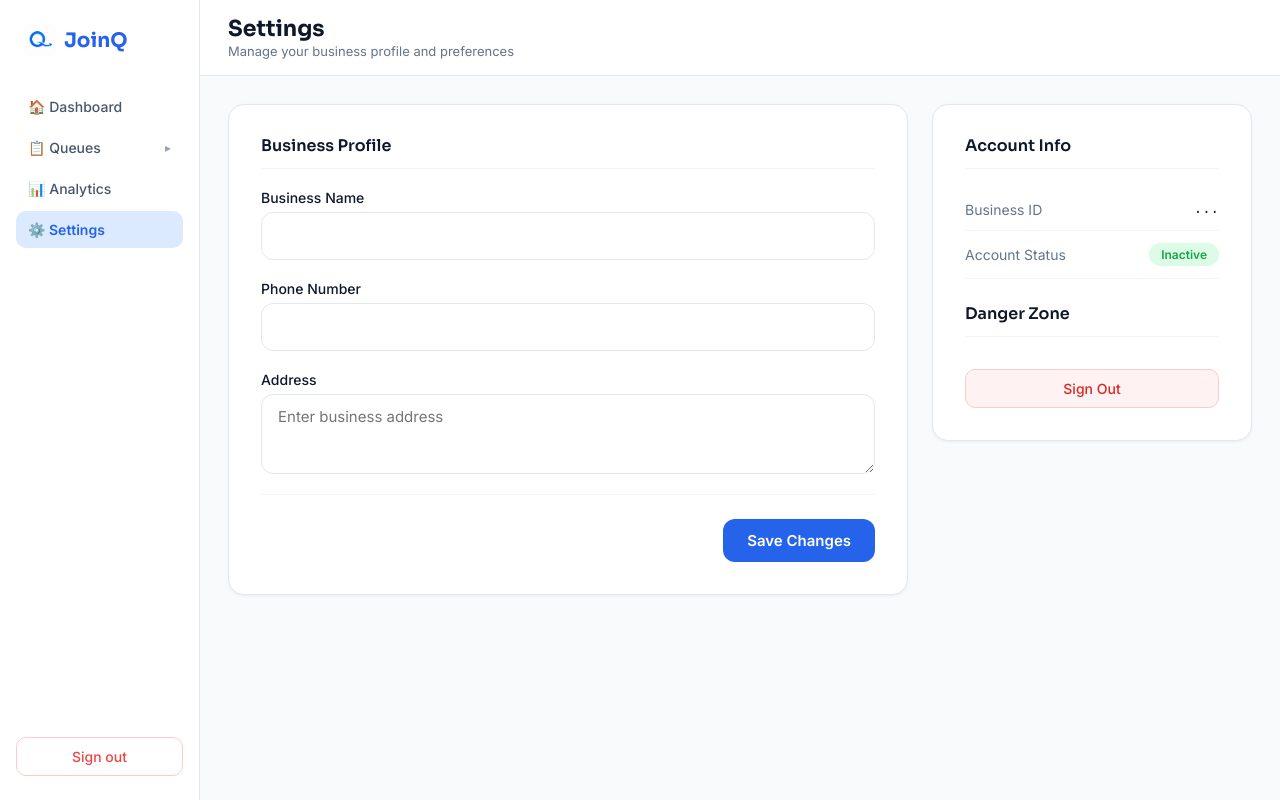
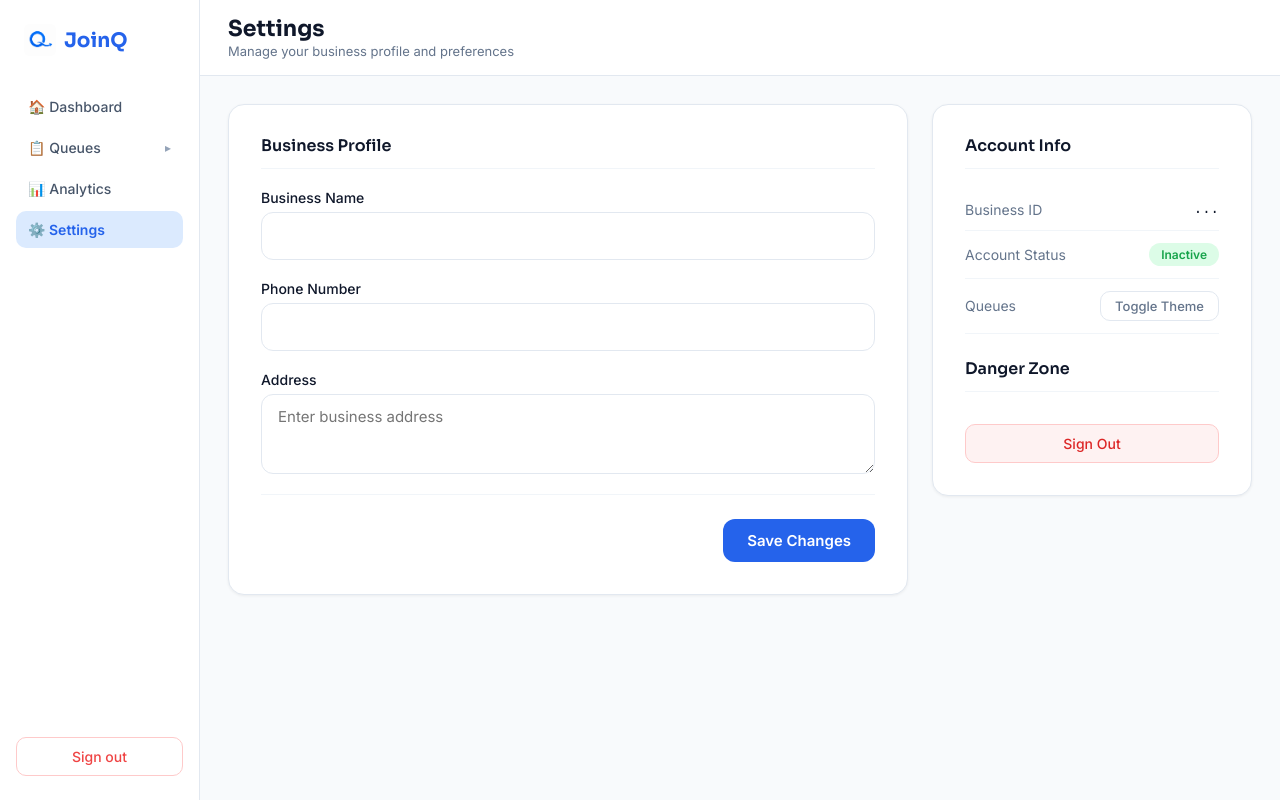
Before and after one commit to charan0919/joinq, a Next.js app in the folder frontend/: page /dashboard/settings in a window 1280 px wide. Built offline with nearby package versions, Linux system fonts and the light colour scheme; no server answers; sample sign-in values are in the browser's storage.

Commit message:
Add global theme support via ThemeProvider and theme toggle in settings

```diff
--- /dev/null
+++ b/frontend/app/components/ThemeProvider.tsx
@@ -0,0 +1,14 @@
+"use client";
+
+import { useEffect } from "react";
+
+export default function ThemeProvider() {
+  useEffect(() => {
+    const saved = localStorage.getItem("theme") as "light" | "dark" | null;
+    if (saved) {
+      document.documentElement.setAttribute("data-theme", saved);
+    }
+  }, []);
+
+  return null;
+}
--- a/frontend/app/dashboard/settings/page.tsx
+++ b/frontend/app/dashboard/settings/page.tsx
@@ -200,7 +200,21 @@ export default function Settings() {
                     {profile?.is_active ? "Active" : "Inactive"}
                   </span>
                 </div>
-
+                <div className="st-info-row">
+                  <span className="st-info-label">Queues</span>
+                  <button
+                    className="db-theme-toggle"
+                    style={{width: "auto", padding: "6px 14px", marginBottom: 0}}
+                    onClick={() => {
+                        const current = document.documentElement.getAttribute("data-theme");
+                        const newTheme = current === "dark" ? "light" : "dark";
+                        document.documentElement.setAttribute("data-theme", newTheme);
+                        localStorage.setItem("theme", newTheme);
+                    }}
+                  >
+                    Toggle Theme
+                  </button>
+                </div>
                 <div className="cq-section-title" style={{ marginTop: "24px" }}>Danger Zone</div>
                 <button className="qd-danger-btn qd-delete-btn" style={{ marginTop: "12px" }} onClick={handleLogout}>
                   Sign Out
--- a/frontend/app/globals.css
+++ b/frontend/app/globals.css
@@ -2551,3 +2551,24 @@ h4 {
     grid-template-columns: 1fr;
   }
 }
+
+.db-theme-toggle {
+  padding: 10px 12px;
+  border-radius: 10px;
+  font-size: 13px;
+  font-weight: 500;
+  color: #64748b;
+  background: none;
+  border: 1px solid #e2e8f0;
+  cursor: pointer;
+  font-family: var(--font-inter), sans-serif;
+  transition: all 0.15s ease;
+  margin-bottom: 8px;
+  width: 100%;
+  text-align: left;
+}
+
+.db-theme-toggle:hover {
+  border-color: #2563eb;
+  color: #2563eb;
+}
--- a/frontend/app/layout.tsx
+++ b/frontend/app/layout.tsx
@@ -1,6 +1,7 @@
 import type { Metadata } from "next";
 import { Inter, Sora } from "next/font/google";
 import "./globals.css";
+import ThemeProvider from "./components/ThemeProvider";
 
 const sora = Sora({
   subsets: ["latin"],
@@ -27,7 +28,10 @@ export default function RootLayout({
 }>) {
   return (
     <html lang="en" data-theme="light">
-      <body className={`${sora.variable} ${inter.variable}`}>{children}</body>
+      <body className={`${sora.variable} ${inter.variable}`}>
+        <ThemeProvider />
+        {children}
+      </body>
     </html>
   );
 }
```
